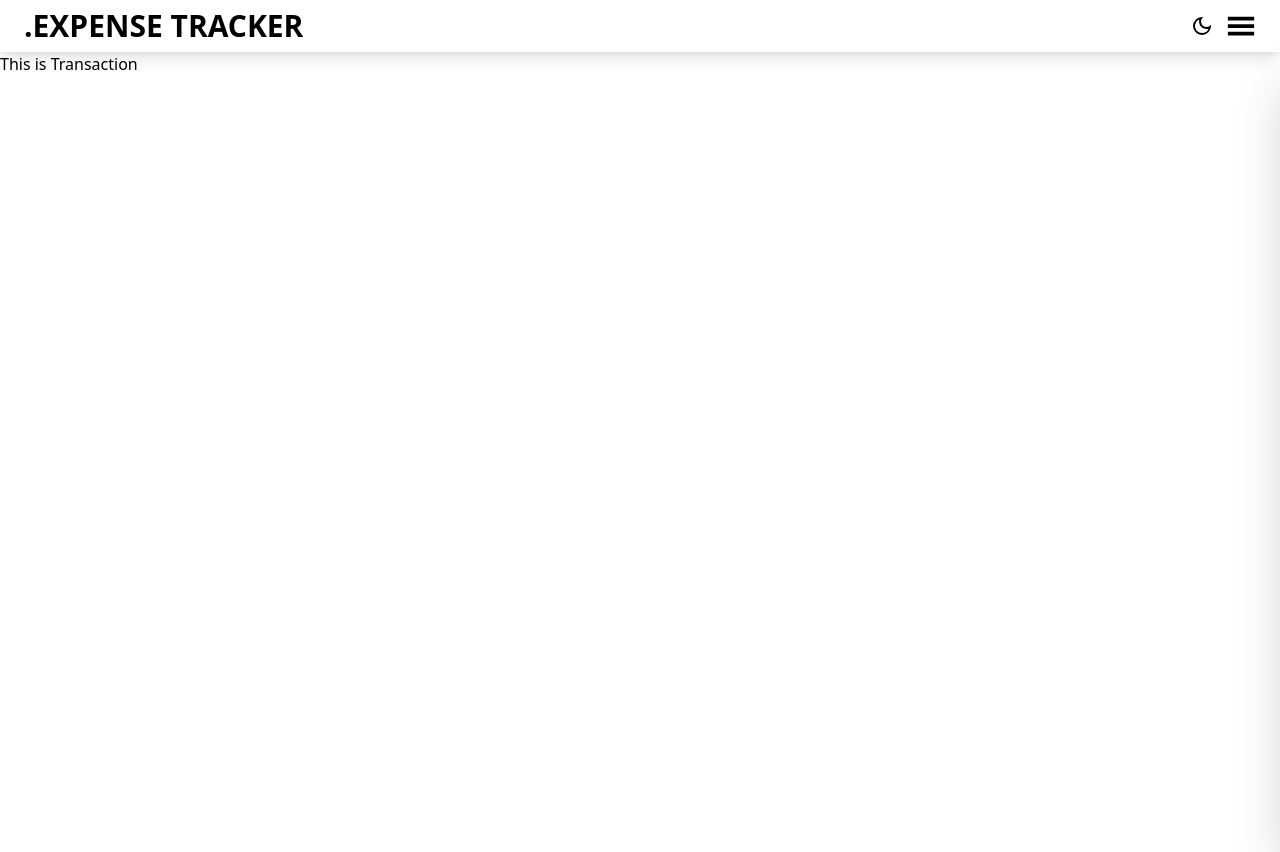
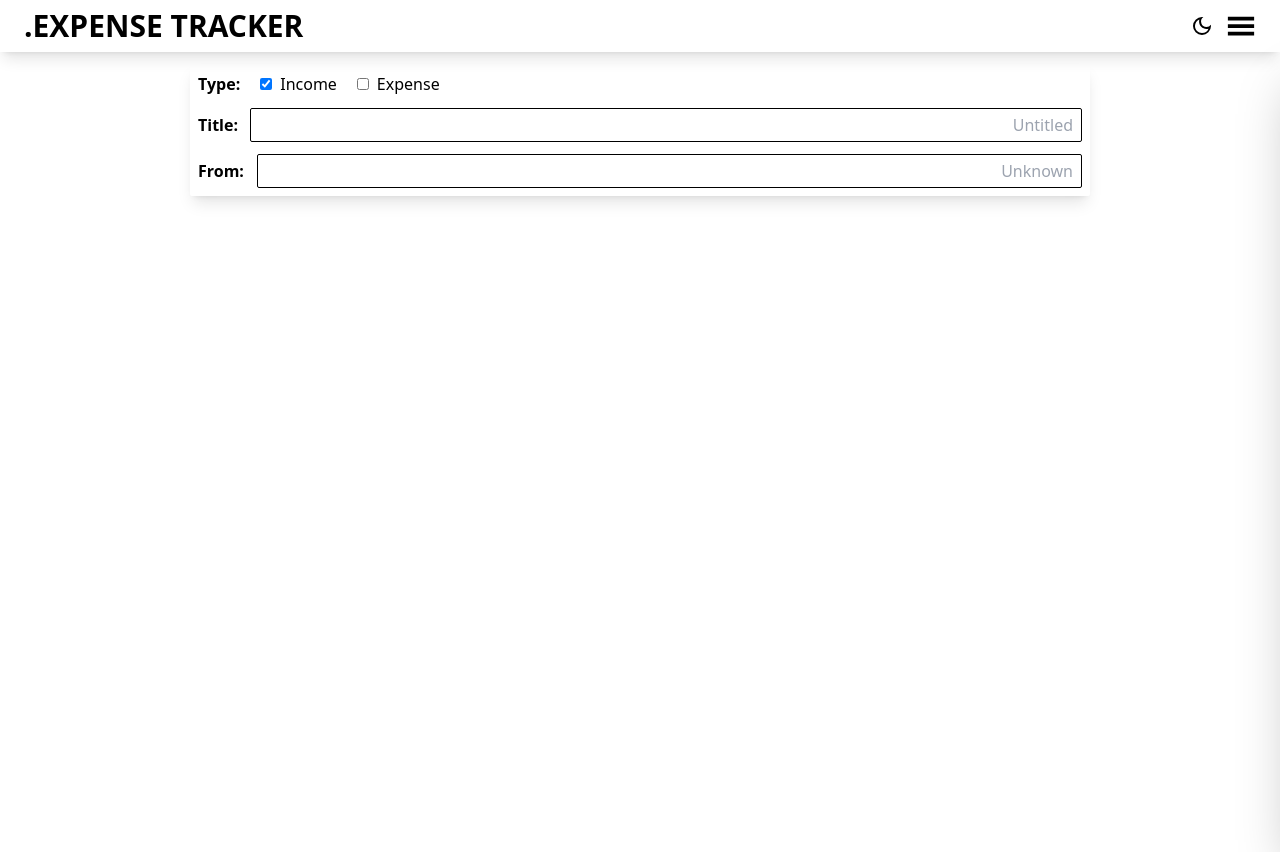
Before and after one commit to fhayat81/opensoft-team7, a React (Vite) app in the folder expense-tracker/: page /transaction in a window 1280 px wide. Shown: the top 852 px of the page. Built offline with nearby package versions, Linux system fonts and the light colour scheme.

Commit message:
started making transaction page

```diff
--- a/expense-tracker/src/pages/Transaction.tsx
+++ b/expense-tracker/src/pages/Transaction.tsx
@@ -1,11 +1,62 @@
-import React from 'react';
+import React, { useState } from "react";
 
 const Transaction = () => {
+  const [type, setType] = useState("Income");
+  const [title, setTitle] = useState("Untitled");
+  const [name, setName] = useState("Unknown");
   return (
-    <div>
-      This is Transaction
+    <div className="dark:text-white p-3 flex justify-center">
+      <div className="w-[900px] rounded-sm dark:shadow-[0_4px_10px_rgba(255,255,255,0.2)] shadow-lg p-2">
+        <form className="flex flex-col gap-y-3">
+          <div className="flex gap-x-3 items-center">
+            <label className="font-bold">Type:</label>
+            <label htmlFor="checkbox1">
+              <input
+                type="checkbox"
+                id="checkbox1"
+                checked={type == "Income"}
+                onClick={() => {
+                  setType("Income");
+                }}
+                className="form-checkbox mx-2 h-3 w-3 text-black border-gray-300 rounded"
+              />
+              <span>Income</span>
+            </label>
+            <label htmlFor="checkbox2">
+              <input
+                type="checkbox"
+                id="checkbox2"
+                checked={type == "Expense"}
+                onClick={() => {
+                  setType("Expense");
+                }}
+                className="form-checkbox mx-2 h-3 w-3 text-black border-gray-300 rounded"
+              />
+              <span>Expense</span>
+            </label>
+          </div>
+          <div className="flex items-center gap-x-3">
+            <label className="font-bold">Title: </label>
+            <input
+              type="text"
+              placeholder="Untitled"
+              className="border w-full text-right px-2 py-1 border-black rounded-sm dark:border-white dark:bg-slate-900"
+              onChange={(e)=>{setTitle(e.target.value)}}
+            />
+          </div>
+          <div className="flex items-center gap-x-3">
+            <label className="font-bold w-[50px]">{type == "Income"? "From:":"To:"}</label>
+            <input
+              type="text"
+              placeholder="Unknown"
+              className="border w-full text-right px-2 py-1 border-black rounded-sm dark:border-white dark:bg-slate-900"
+              onChange={(e)=>{setName(e.target.value)}}
+            />
+          </div>
+        </form>
+      </div>
     </div>
   );
-}
+};
 
 export default Transaction;
```
